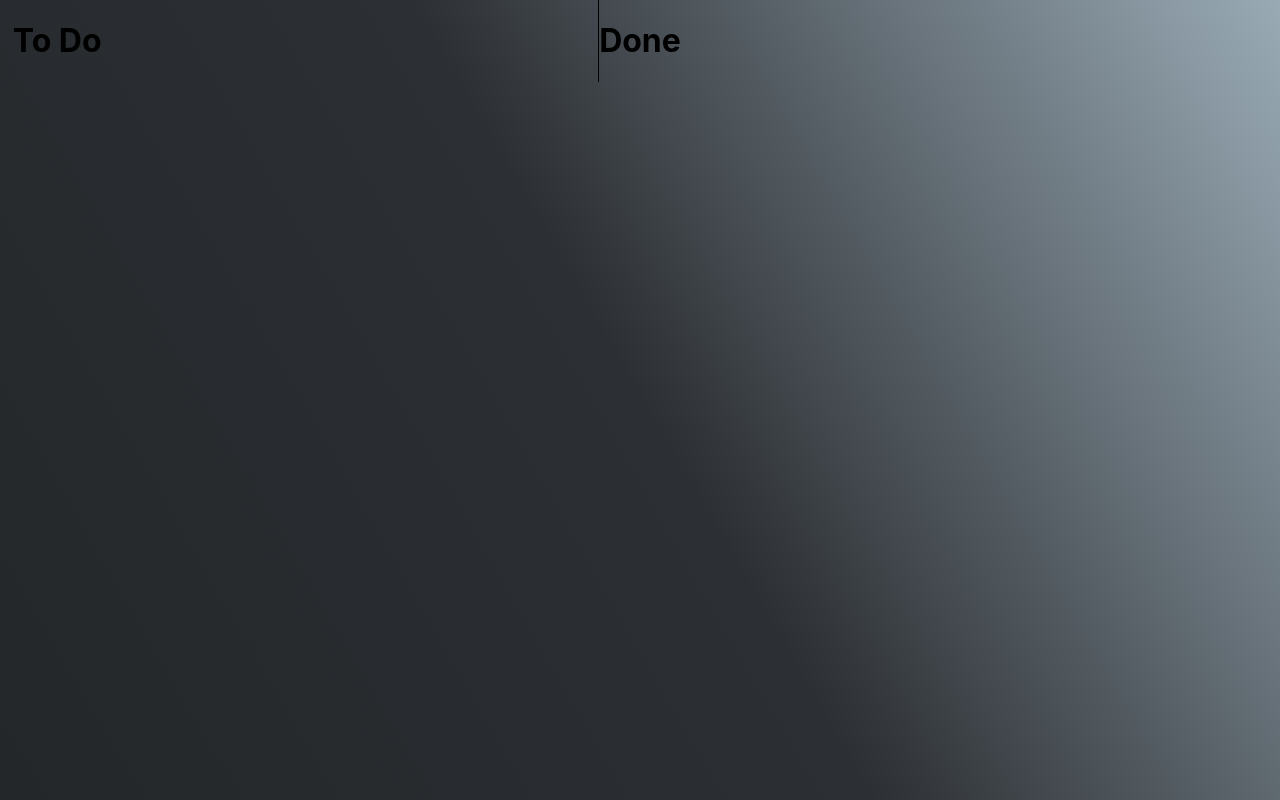
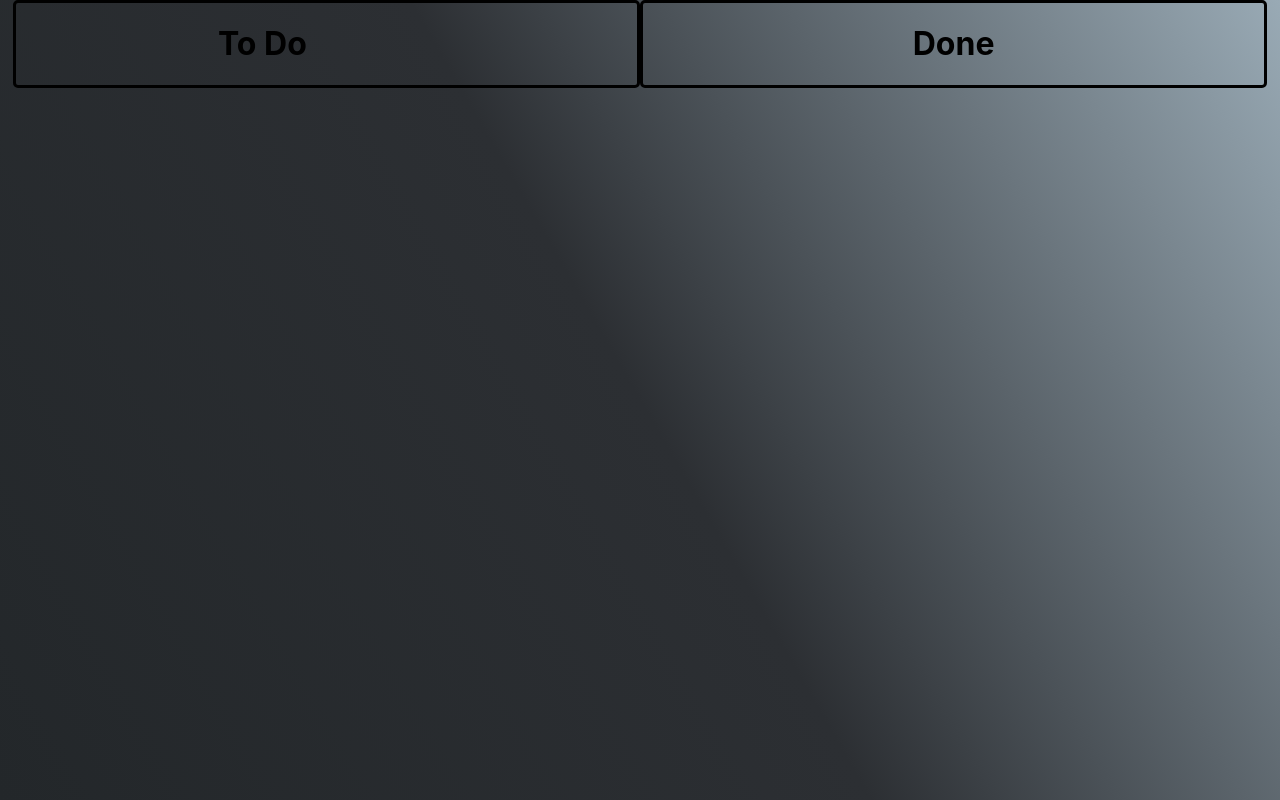
Before and after one commit to TshiSelle/ToDo, a React (Create React App) app in the folder to-do/: page / in a window 1280 px wide. Built offline with nearby package versions, Linux system fonts and the light colour scheme; the HTML template or start-up script is replaced by a standard one.

Commit message:
added titles and borders

```diff
--- a/to-do/src/components/Done.css
+++ b/to-do/src/components/Done.css
@@ -1,4 +1,13 @@
 .done {
   display: flex;
   flex-direction: column;
+  flex: 0.5;
 }
+
+.done_header {
+  display: flex;
+  justify-content: center;
+
+  border-radius: 5px;
+  border: 3px solid black;
+}
--- a/to-do/src/components/Done.jsx
+++ b/to-do/src/components/Done.jsx
@@ -1,9 +1,13 @@
-import React, { Component } from 'react';
+import React from 'react';
+
+import './Done.css';
 
 function Done() {
   return (
     <div className='done'>
-      <h1> Done</h1>
+      <div className='done_header'>
+        <h1> Done</h1>
+      </div>
     </div>
   );
 }
--- a/to-do/src/components/ToDo.css
+++ b/to-do/src/components/ToDo.css
@@ -6,9 +6,10 @@
 
 .todo_header {
   display: flex;
-  justify-content: space-between;
+  justify-content: center;
 
-  border-right: 1px solid black;
+  border-radius: 5px;
+  border: 3px solid black;
 }
 
 .todo_headerRight {
```
Also changed, not shown: to-do/src/components/Buttons.jsx (deleted).
